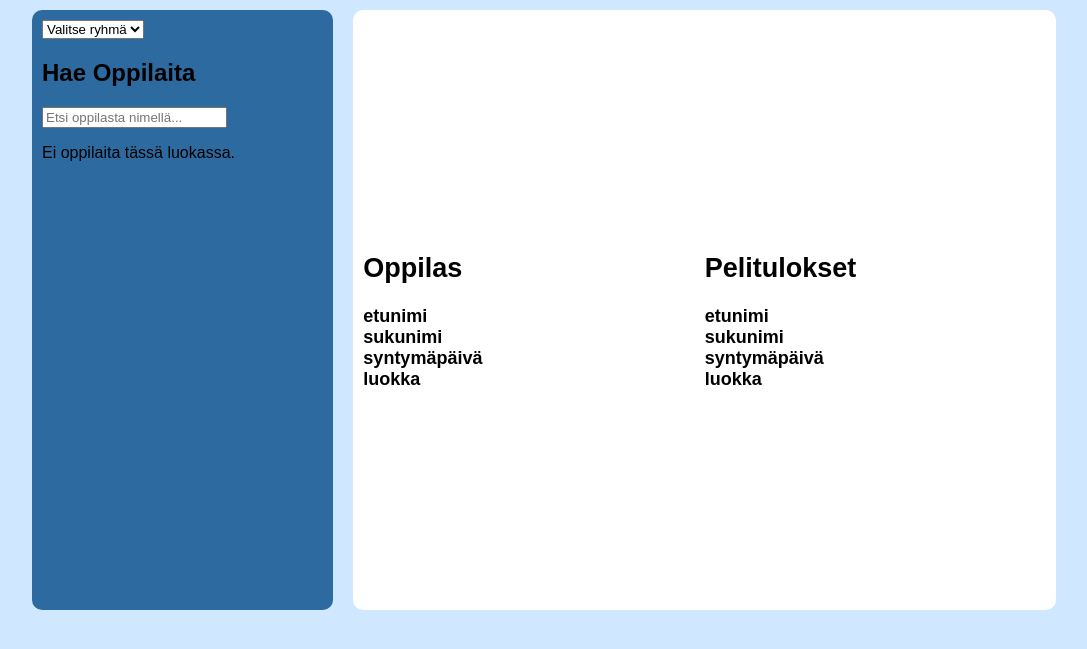
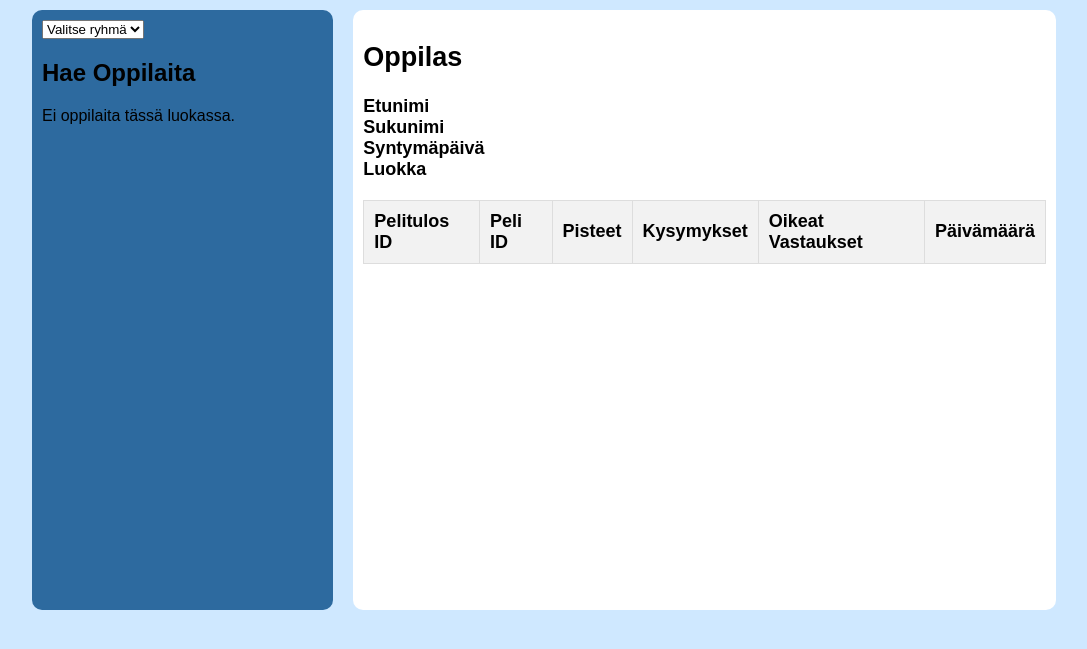
Before and after one commit to Rosel1a/Oppimispeli, a Flask app: page /students_info in a window 1280 px wide. Shown: the part 138-787 px from the top of the page, without its empty margins (96-1183 px from the left). Run offline with Flask 3, Linux system fonts and the light colour scheme; the visitor is signed in with stand-in values (Sample User, id 1); data that the repository does not hold is empty; some libraries are stand-ins or nearby versions.

Commit message:
lievästi selkeempi oppilasnäkymä

```diff
--- a/templates/students.html
+++ b/templates/students.html
@@ -47,8 +47,9 @@
             padding: 40px;
             border-radius: 10px;
             display: flex;
-            justify-content: center;
-            align-items: center;
+            flex-direction: column;
+            justify-content: start;
+            align-items: left;
             font-size: 18px;
             font-weight: bold;
         }
@@ -67,6 +68,22 @@
 
         .student-item:hover {
           background-color: #f0f0f0; /* Vahvistaa, että elementti muuttuu hover-tilassa */
+        }
+
+        table {
+          width: 100%;
+          border-collapse: collapse;
+          margin-top: 20px;
+        }
+
+        th, td {
+          padding: 10px;
+          text-align: left;
+          border: 1px solid #ddd;
+        }
+
+        th {
+          background-color: #f2f2f2;
         }
     </style>
   </head>
@@ -111,10 +128,10 @@
           </select>
 
             <h2>Hae Oppilaita</h2>
-            <!-- Hakukenttä -->
+            <!-- Hakukenttä
             <div class="search-box">
               <input class="input-field" type="text" id="studentSearch" placeholder="Etsi oppilasta nimellä...">
-            </div>
+            </div>-->
 
             <!-- Oppilaat-lista -->
             <div class="student-list" id="studentList">
@@ -134,20 +151,37 @@
         <!-- Oppilaan tiedot -->
         <div class="sidebar-incont" role="complementary" aria-label="Sidebar content">
           <h2 class="sidebar-title">Oppilas</h2>
-          <div id="etunimi">etunimi</div>
-          <div id="sukunimi">sukunimi</div>
-          <div id="syntymapaiva">syntymäpäivä</div>
-          <div id="luokka">luokka</div>
+          <div id="etunimi">Etunimi</div>
+          <div id="sukunimi">Sukunimi</div>
+          <div id="syntymapaiva">Syntymäpäivä</div>
+          <div id="luokka">Luokka</div>
         </div>
 
-        <!-- Pelitulokset -->
-        <div class="sidebar-incont" role="complementary" aria-label="Sidebar content">
-          <h2 class="sidebar-title">Pelitulokset</h2>
-          <div id="etunimi">etunimi</div>
-          <div id="sukunimi">sukunimi</div>
-          <div id="syntymapaiva">syntymäpäivä</div>
-          <div id="luokka">luokka</div>
-        </div>
+        <!-- Pelitulokset taulukko -->
+        <table id="pelitulokset-taulukko">
+          <thead>
+            <tr>
+                <th>Pelitulos ID</th>
+                <th>Peli ID</th>
+                <th>Pisteet</th>
+                <th>Kysymykset</th>
+                <th>Oikeat Vastaukset</th>
+                <th>Päivämäärä</th>
+            </tr>
+        </thead>
+        <tbody>
+          {% for result in results %}
+            <tr>
+              <td>{{ result[0] }}</td>
+              <td>{{ result[1] }}</td>
+              <td>{{ result[3] }}</td>
+              <td>{{ result[4] }}</td>
+              <td>{{ result[5] }}</td>
+              <td>{{ result[6] }}</td>
+            </tr>
+          {% endfor %}
+        </tbody>
+        </table>
 
       </div>
 
```
